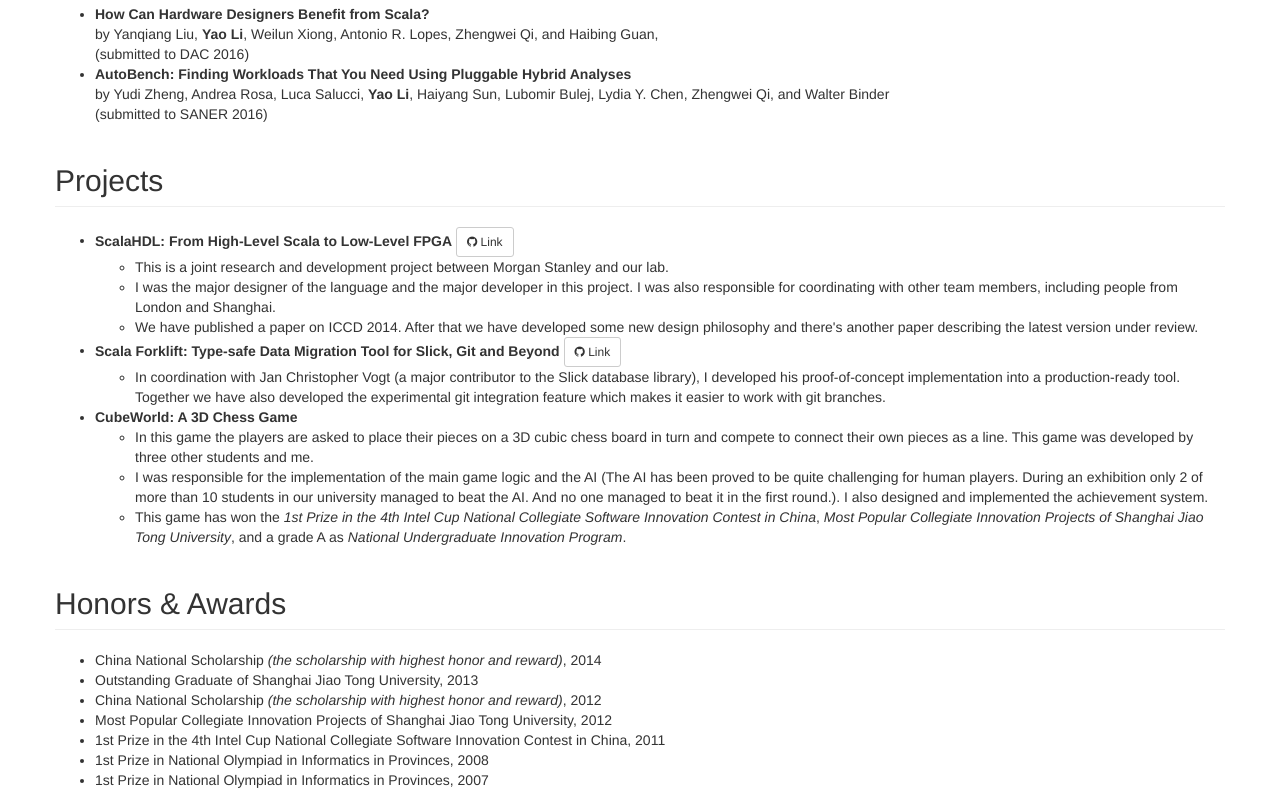
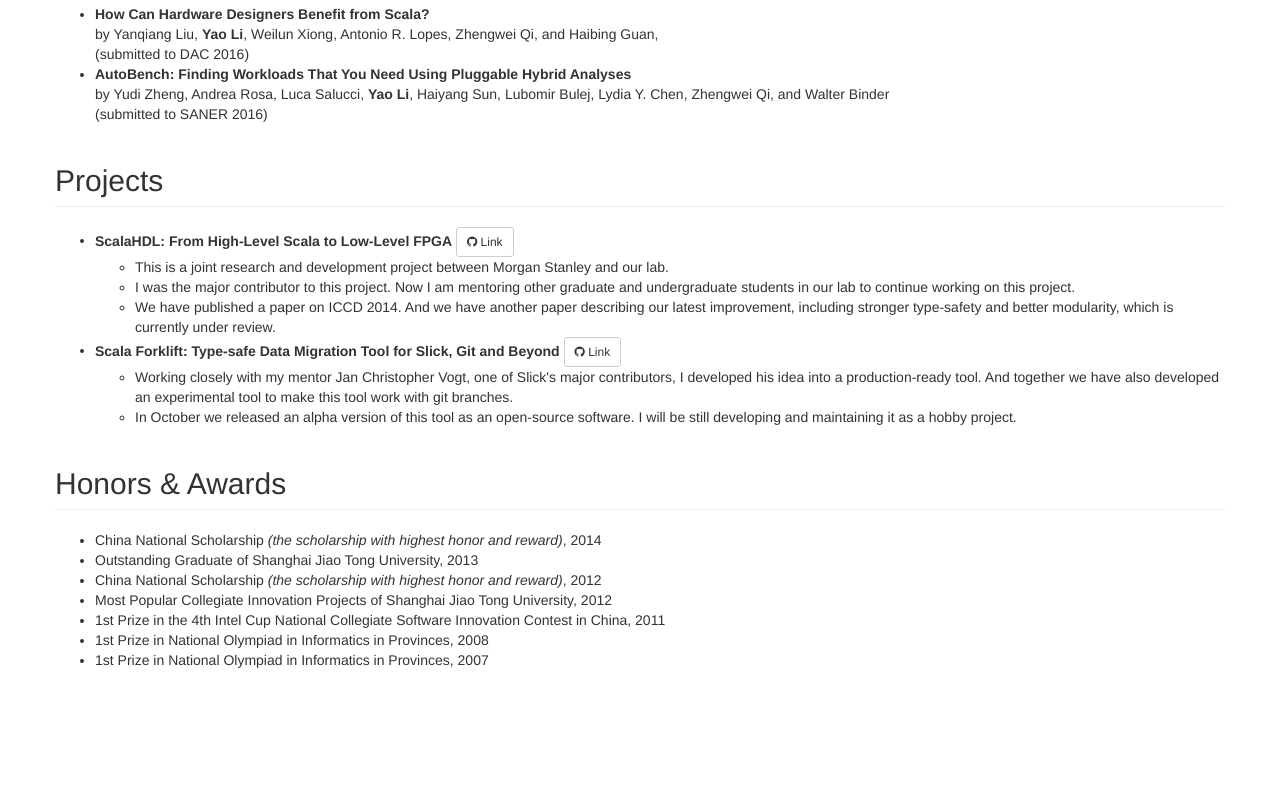
Before and after one commit to lastland/lastland.github.io, a plain HTML site: page index.html in a window 1280 px wide. Shown: the part 951-1751 px from the top of the page. After the commit the page ends 1631 px from the top, so only its background shows below. Drawn offline with nearby package versions, Linux system fonts and the light colour scheme.

Commit message:
Update index.html.

```diff
--- a/index.html
+++ b/index.html
@@ -79,21 +79,16 @@
                     <li><strong>ScalaHDL: From High-Level Scala to Low-Level FPGA</strong>&nbsp;<a href="https://github.com/lastland/ScalaHDL2" class="btn btn-default btn-sm"><i class="fa fa-github""></i>&nbsp;Link</a><br>
                         <ul>
                             <li>This is a joint research and development project between Morgan Stanley and our lab.</li>
-                            <li>I was the major designer of the language and the major developer in this project. I was also responsible for coordinating with other team members, including people from London and Shanghai.</li>
-                            <li>We have published a paper on ICCD 2014. After that we have developed some new design philosophy and there's another paper describing the latest version under review.</li>
+                            <li>I  was the major contributor to this project. Now I am mentoring other graduate and undergraduate students in our lab to continue working on this project.</li>
+                            <li>We have published a paper on ICCD 2014. And we have another paper describing our latest improvement, including stronger type-safety and better modularity, which is currently under review.</li>
                         </ul>
                     </li>
                     <li><strong>Scala Forklift: Type-safe Data Migration Tool for Slick, Git and Beyond</strong>&nbsp;<a href="https://github.com/lastland/scala-forklift" class="btn btn-default btn-sm"><i class="fa fa-github""></i>&nbsp;Link</a><br>
                         <ul>
-                            <li>In coordination with Jan Christopher Vogt (a major contributor to the Slick database library), I developed his proof-of-concept implementation into a production-ready tool. Together we have also developed the experimental git integration feature which makes it easier to work with git branches.</li>
+                            <li>Working closely with my mentor Jan Christopher Vogt, one of Slick's major contributors, I developed his idea into a production-ready tool. And together we have also developed an experimental tool to make this tool work with git branches.</li>
+			    <li>In October we released an alpha version of this tool as an open-source software. I will be still developing and maintaining it as a hobby project.</li>
                         </ul>
                     </li>
-                    <li><strong>CubeWorld: A 3D Chess Game</strong><br>
-                        <ul>
-                            <li>In this game the players are asked to place their pieces on a 3D cubic chess board in turn and compete to connect their own pieces as a line. This game was developed by three other students and me.</li>
-                            <li>I was responsible for the implementation of the main game logic and the AI (The AI has been proved to be quite challenging for human players. During an exhibition only 2 of more than 10 students in our university managed to beat the AI. And no one managed to beat it in the first round.). I also designed and implemented the achievement system.</li>
-                            <li>This game has won the <em>1st Prize in the 4th Intel Cup National Collegiate Software Innovation Contest in China</em>, <em>Most Popular Collegiate Innovation Projects of Shanghai Jiao Tong University</em>, and a grade A as <em>National Undergraduate Innovation Program</em>.</li>
-                        </ul></li>
                 </ul>
                 <h2 class="page-header">Honors & Awards</h2>
                 <ul>
```
